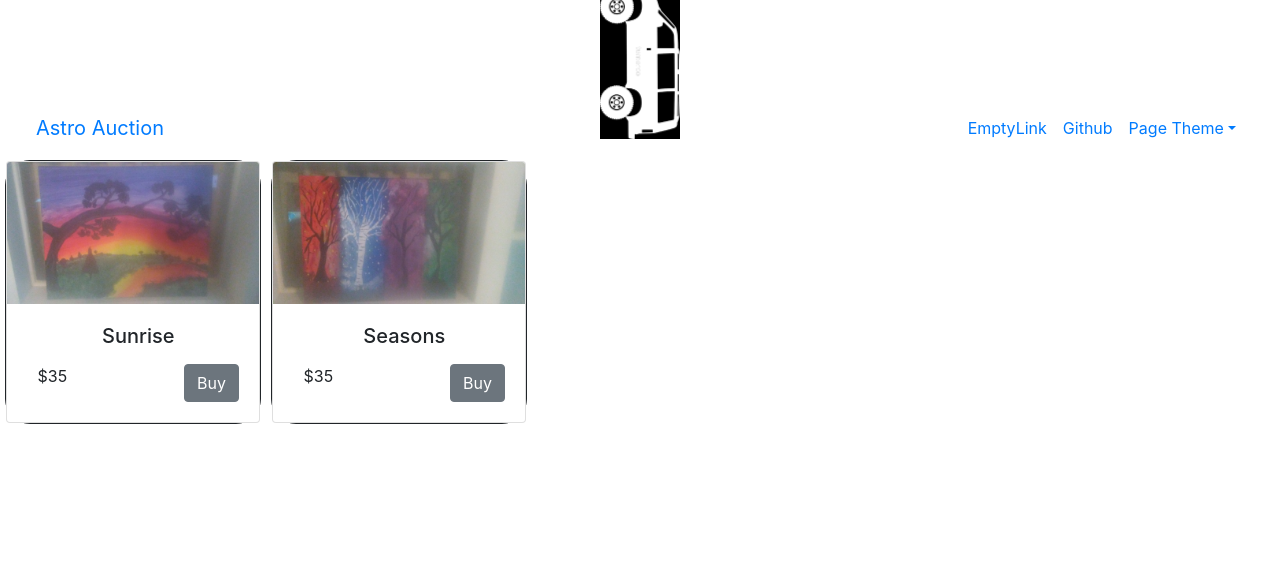
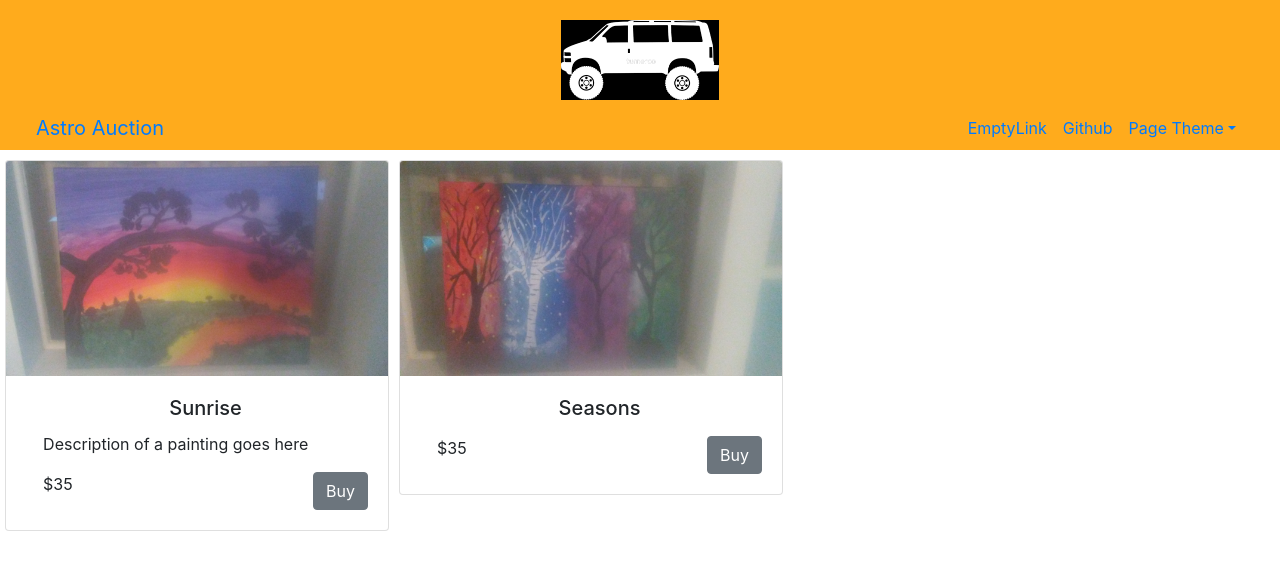
Before and after one commit to bcwaters/austro, a React (Create React App) app: page / in a window 1280 px wide. Shown: the top 570 px of the page. Built offline with nearby package versions, Linux system fonts and the light colour scheme.

Commit message:
forgot to add cs

```diff
--- a/src/App.css
+++ b/src/App.css
@@ -3,12 +3,11 @@
 }
 
 .App-logo {
-  animation: App-logo-spin infinite 20s linear;
   height: 80px;
 }
 
 .App-header {
-  //background-color: #222;
+  background-color: #FFAB1C;
   height: 150px;
   padding: 20px;
   color: white;
@@ -41,10 +40,8 @@
   text-align: left;
   vertical-align: bottom;
   height: 100%;
-  width: 20%;
-  border: solid;
-  border-width: thin;
-  border-radius: 25px;
+  width: 30%;
+  min-width: 200px;
 }
 
 .AuctionImg{
--- a/src/App.js
+++ b/src/App.js
@@ -3,9 +3,11 @@ import logo from './logo.png';
 import './App.css';
 import 'bootstrap/dist/css/bootstrap.css';
 import NavComp from './components/NavComp.js';
-import AuctionItem from './components/AuctionItemComp.js'
+import AuctionItem from './components/AuctionItemComp.js';
+import AuctionItemList from './components/AuctionItemList';
 
 export default class App extends Component {
+
   render() {
     return (
       <div className="App">
@@ -13,8 +15,8 @@ export default class App extends Component {
           <img src={logo} className="App-logo" alt="logo" />
           <div className="App-navbar"> <NavComp /></div>
         </header>
-        <div class="AuctionItemList"><AuctionItem name='Sunrise' bidAmount="$50" imgPath="./SunsetPainting.jpg"/></div>
-        <div class="AuctionItemList"><AuctionItem name='Seasons' bidAmount="$35" imgPath="./Seasons.jpg"/></div>
+        <AuctionItemList><AuctionItem description="Description of a painting goes here" name='Sunrise' bidAmount="$50" imgPath="./SunsetPainting.jpg"/>
+        <AuctionItem name='Seasons' bidAmount="$35" imgPath="./Seasons.jpg"/></AuctionItemList>
       </div>
 
     );
```
